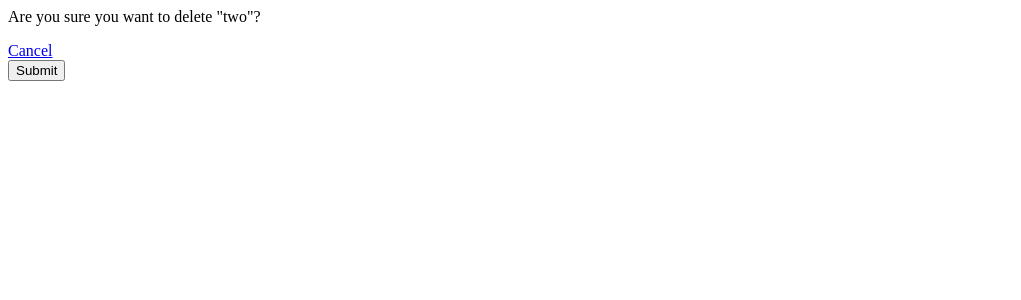
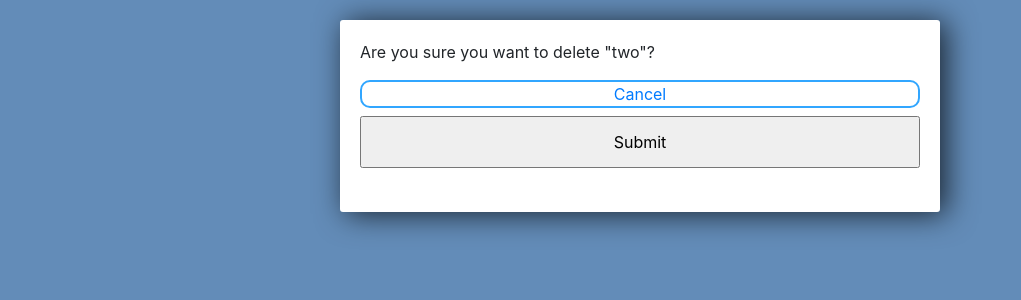
Before and after one commit to margarita-naabe/Schedule_APP, a Django app: page /delete/5/ in a window 1280 px wide. Shown: the top 300 px of the page, without its empty margins (0-1021 px from the left). Run offline with Django 3.2, Linux system fonts and the light colour scheme; data comes from the database, SQL or seed files in the repository; both versions use the stored data as it was after the commit; some libraries are stand-ins or nearby versions.

Commit message:
styled update and delete files

```diff
--- a/Todo/tasks/templates/tasks/delete.html
+++ b/Todo/tasks/templates/tasks/delete.html
@@ -1,8 +1,65 @@
+<link rel="stylesheet" href="https://stackpath.bootstrapcdn.com/bootstrap/4.3.1/css/bootstrap.min.css" integrity="sha384-ggOyR0iXCbMQv3Xipma34MD+dH/1fQ784/j6cY/iJTQUOhcWr7x9JvoRxT2MZw1T" crossorigin="anonymous">
+
+<style>
+
+	body{
+		background-color: #638CB8;
+	}
+
+	input{
+		width: 100%;
+		padding: 12px 20px;
+		margin: 8px 0;
+		box-sizing: border-box;
+	}
+
+	input::placeholder {
+	  color: #d3d3d3;
+	}
+
+	.submit{
+		background-color: #6BA3E8;
+	}
+
+	.center-column{
+		width:600px;
+		margin: 20px auto;
+		padding:20px;
+		background-color: #fff;
+		border-radius: 3px;
+		box-shadow: 6px 2px 30px 0px rgba(0,0,0,0.75);
+	}
+
+	.item-row{
+		background-color: #906abd;
+		margin: 10px;
+		padding: 20px;
+		border-radius: 3px;
+		color: #fff;
+		font-size: 16px;
+		box-shadow: 0px -1px 10px -4px rgba(0,0,0,0.75);
+	}
+
+	.btn-danger{
+		background-color: #ffae19;
+		border-color: #e59400;
+	}
+    .swagButton{
+        display: block;
+        text-align: center;
+        border-radius: 10px;
+        border:solid 2px #31A6FF;
+    }
+
+</style>
+<div class="center-column">
 <p>Are you sure you want to delete "{{item}}"?</p>
 
-<a href="{%url 'list' %}" >Cancel</a>
+<a href="{%url 'list' %}" class="swagButton">Cancel</a>
 
 <form method ="POST" action="">
     {% csrf_token %}
     <input type="submit" name="Confirm">
 </form>
+
+</div>
```
Also changed, not shown: Todo/tasks/templates/tasks/update_task.html (+52 -2 lines), Todo/db.sqlite3.
